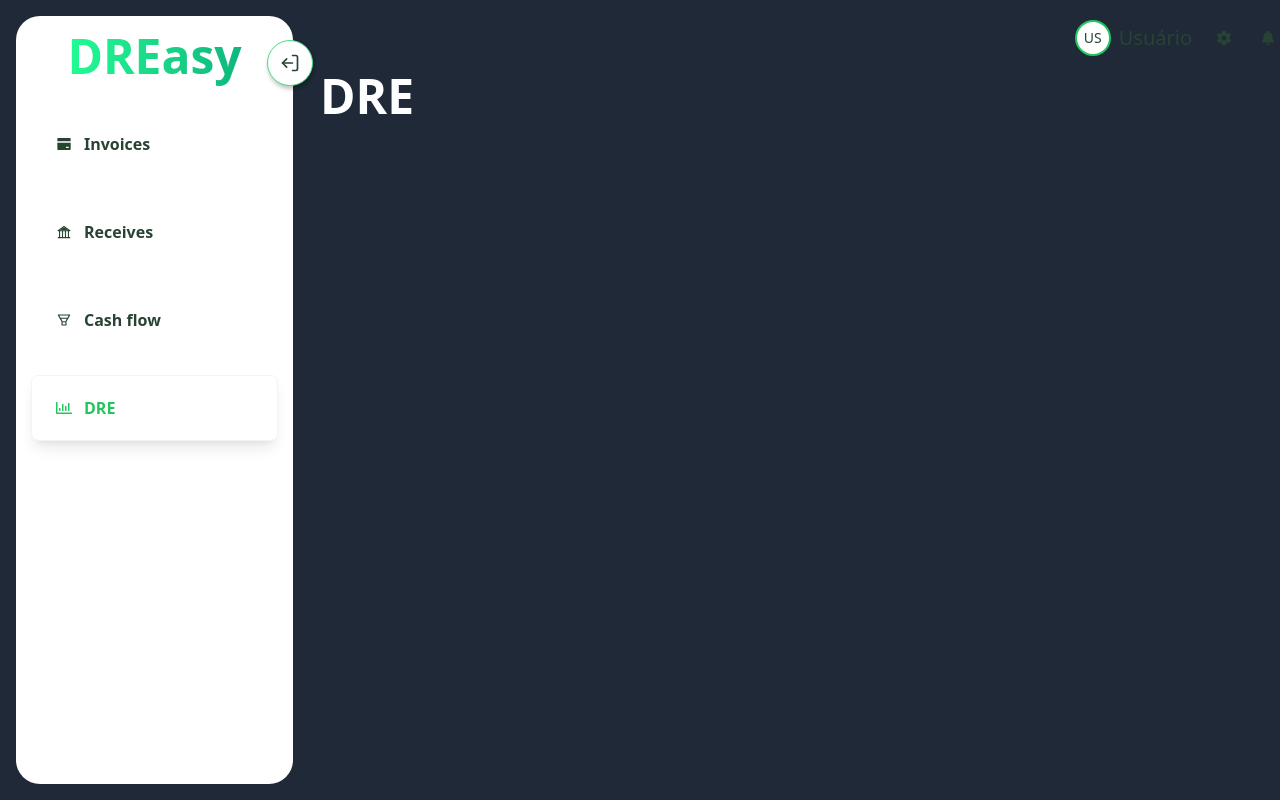
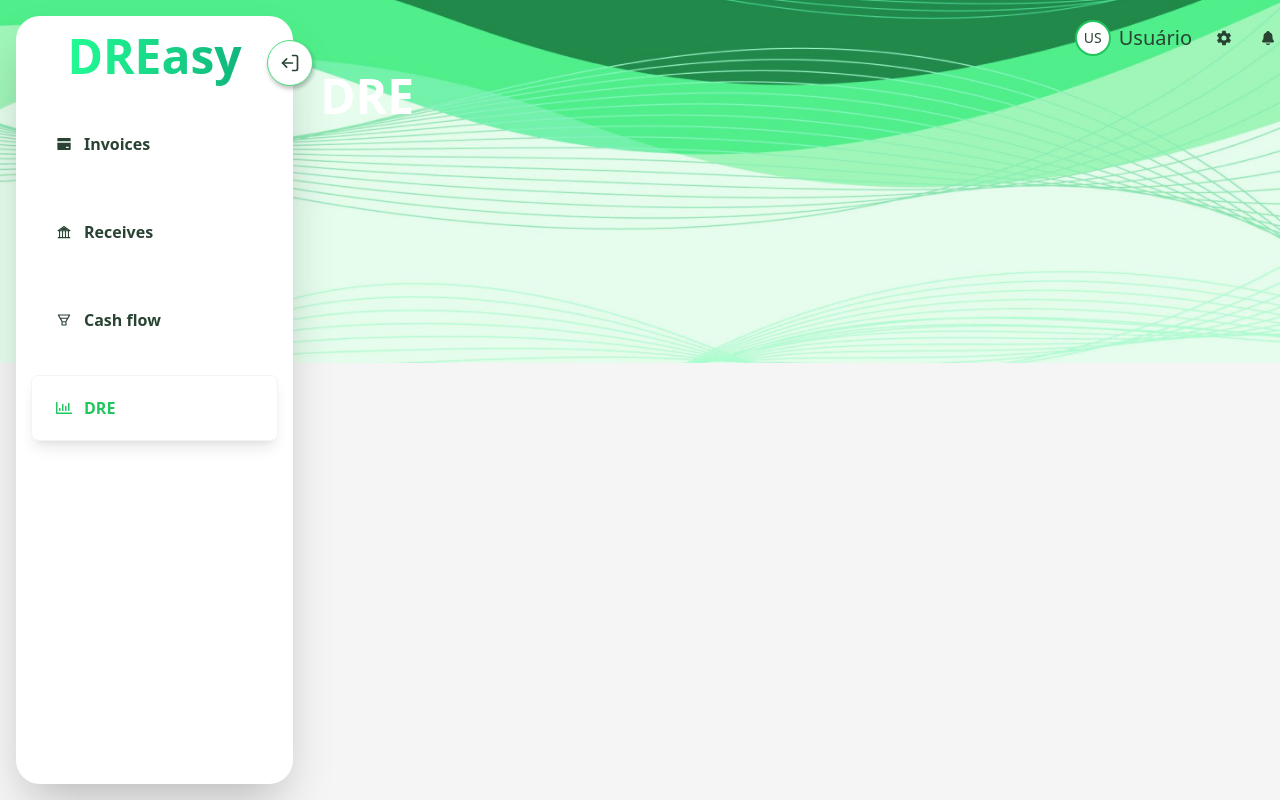
Before and after one commit to Mined-Development-Company/DREasy-Front, a React (Vite) app: page /dre in a window 1280 px wide. Built offline with nearby package versions, Linux system fonts and the light colour scheme.

Commit message:
:lipstick: add background

```diff
--- a/src/components/login/Login.tsx
+++ b/src/components/login/Login.tsx
@@ -44,7 +44,7 @@ export function Login() {
         />
         <img
           className="w-full h-[400px] sm:h-[550px] lg:h-[100vh]"
-          src="/background/background.png"
+          src="/background/backgroundLoginAndRegister.png"
           alt="login-image"
         />
       </div>
--- a/src/components/register/Register.tsx
+++ b/src/components/register/Register.tsx
@@ -45,7 +45,7 @@ export function Register() {
         />
         <img
           className="object-cover w-full h-full"
-          src="/background/background.png"
+          src="/background/backgroundLoginAndRegister.png"
           alt="register-image"
         />
       </div>
--- a/src/components/ui/SideBar.tsx
+++ b/src/components/ui/SideBar.tsx
@@ -59,7 +59,7 @@ export const SideBar = ({ handleShow, headerShowSideBar }: ISideBar) => {
       >
         <FiLogOut className="rotate-180 text-grayish-green" size={20} />
       </button>
-      <div className="w-full h-full px-4 pt-2 space-y-6 bg-white rounded-3xl">
+      <div className="w-full h-full px-4 pt-2 space-y-6 bg-white shadow-2xl rounded-3xl">
         <h1 className="p-2 m-auto text-5xl font-bold text-transparent w-fit bg-clip-text bg-gradient-to-r from-[#23FF95] to-[#0FB27C]">
           DREasy
         </h1>
--- a/src/layouts/LayoutDualPanel.tsx
+++ b/src/layouts/LayoutDualPanel.tsx
@@ -16,7 +16,7 @@ export const LayoutDualPanel = ({ children, className }: ILayoutDualPanel) => {
 
   return (
     <section
-      className={cn('relative w-screen h-screen bg-gray-800', className)}
+      className={cn('relative w-screen h-screen bg-[#F5F5F5]', className)}
     >
       <SideBar headerShowSideBar={show} handleShow={() => setShow(false)} />
       <button
@@ -26,15 +26,20 @@ export const LayoutDualPanel = ({ children, className }: ILayoutDualPanel) => {
           !show ? 'hidden' : '',
         )}
       ></button>
-      <div
+      <img
+        className="absolute z-0"
+        src="/background/BaseBackground.png"
+        alt="Background"
+      />
+      <section
         className={cn(
-          'transition-all duration-500 max-w-full max-h-screen h-screen overflow-auto py-5',
+          'relative z-10 transition-all duration-500 max-w-full max-h-screen h-screen overflow-auto py-5',
           show ? 'lg:ml-80' : 'lg:ml-0',
         )}
       >
         <Header showSiderBar={show} handleShowSideBar={() => setShow(true)} />
         {children}
-      </div>
+      </section>
     </section>
   );
 };
```
Also changed, not shown: public/background/BaseBackground.png (added), public/background/backgroundLoginAndRegister.png (renamed from public/background/background.png).
